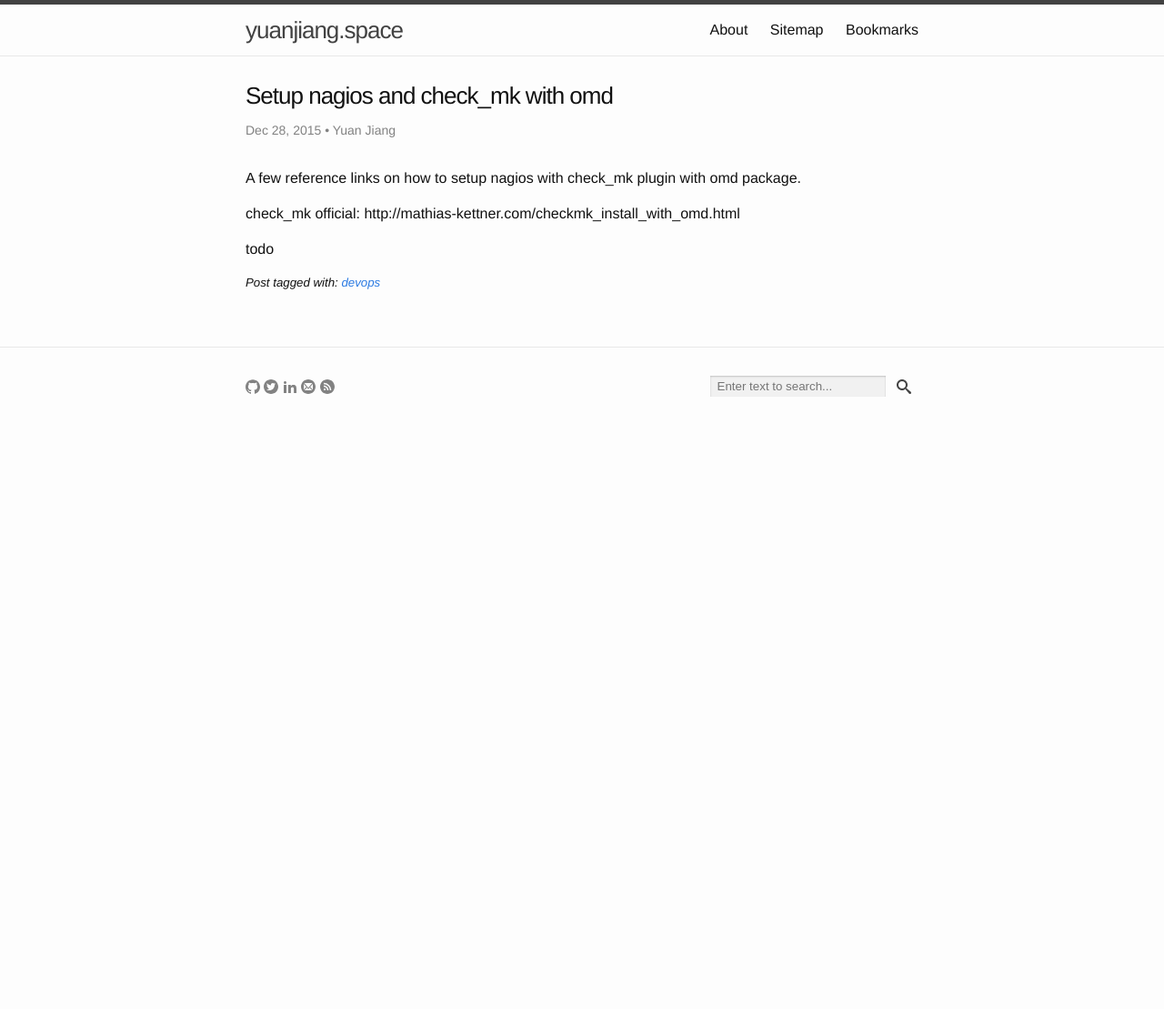
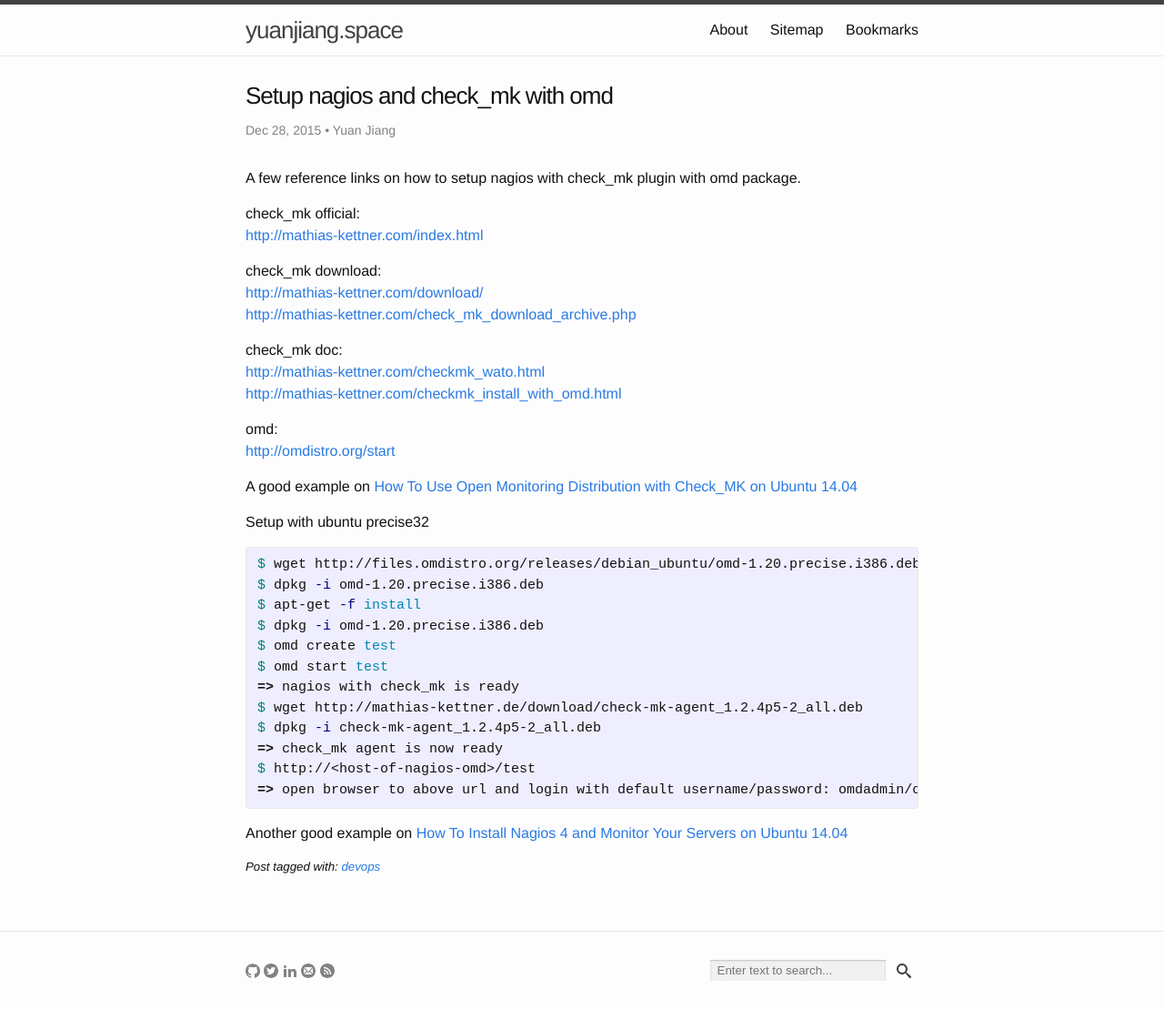
Before and after one commit to yuan-jiang/yuan-jiang.github.io, a Jekyll site: the page built from _posts/2015-12-28-setup-nagios-and-check-mk-with-omd.md, in a window 1280 px wide. Shown: the whole page at 91% size. Built offline with Jekyll 4.4.1, drawn with Linux system fonts in a browser that asks for light colours; comment, search, counter and statistics services are not loaded; before the commit the page ends 900 px from its top, so only the background shows below that.

Commit message:
Updated posts about nagios setup and bookmarks

```diff
--- a/_data/bookmarks.yml
+++ b/_data/bookmarks.yml
@@ -198,6 +198,8 @@
   link: http://ombre42.github.io/robotframework-sudslibrary/doc/SudsLibrary.html
 - description: MarkdownCheatsheet
   link: https://github.com/adam-p/markdown-here/wiki/Markdown-Cheatsheet
+- description: KramdownReference
+  link: http://kramdown.gettalong.org/quickref.html
 - description: Bosh
   link: http://bosh.io/
 - description: CloudFoundryDocs
--- a/_posts/2015-12-28-setup-nagios-and-check-mk-with-omd.md
+++ b/_posts/2015-12-28-setup-nagios-and-check-mk-with-omd.md
@@ -9,6 +9,36 @@
 A few reference links on how to setup nagios with check_mk plugin with omd package.
 
 
-check_mk official: http://mathias-kettner.com/checkmk_install_with_omd.html
+check_mk official:
+[http://mathias-kettner.com/index.html](http://mathias-kettner.com/index.html)
 
-todo
+check_mk download:
+[http://mathias-kettner.com/download/](http://mathias-kettner.com/download/)
+[http://mathias-kettner.com/check_mk_download_archive.php](http://mathias-kettner.com/check_mk_download_archive.php)
+
+check_mk doc:
+[http://mathias-kettner.com/checkmk_wato.html](http://mathias-kettner.com/checkmk_wato.html)
+[http://mathias-kettner.com/checkmk_install_with_omd.html](http://mathias-kettner.com/checkmk_install_with_omd.html)
+
+omd:
+[http://omdistro.org/start](http://omdistro.org/start)
+
+A good example on [How To Use Open Monitoring Distribution with Check_MK on Ubuntu 14.04](https://www.digitalocean.com/community/tutorials/how-to-use-open-monitoring-distribution-with-check_mk-on-ubuntu-14-04)
+
+Setup with ubuntu precise32
+{% highlight bash %}
+$ wget http://files.omdistro.org/releases/debian_ubuntu/omd-1.20.precise.i386.deb
+$ dpkg -i omd-1.20.precise.i386.deb
+$ apt-get -f install
+$ dpkg -i omd-1.20.precise.i386.deb
+$ omd create test
+$ omd start test
+=> nagios with check_mk is ready
+$ wget http://mathias-kettner.de/download/check-mk-agent_1.2.4p5-2_all.deb
+$ dpkg -i check-mk-agent_1.2.4p5-2_all.deb
+=> check_mk agent is now ready
+$ http://<host-of-nagios-omd>/test
+=> open browser to above url and login with default username/password: omdadmin/omd
+{% endhighlight %}
+
+Another good example on [How To Install Nagios 4 and Monitor Your Servers on Ubuntu 14.04](https://www.digitalocean.com/community/tutorials/how-to-install-nagios-4-and-monitor-your-servers-on-ubuntu-14-04)
```
Also changed, not shown: _posts/2015-11-16-quick-steps-of-using-python-virtualenv.md (+2 -0 lines).
